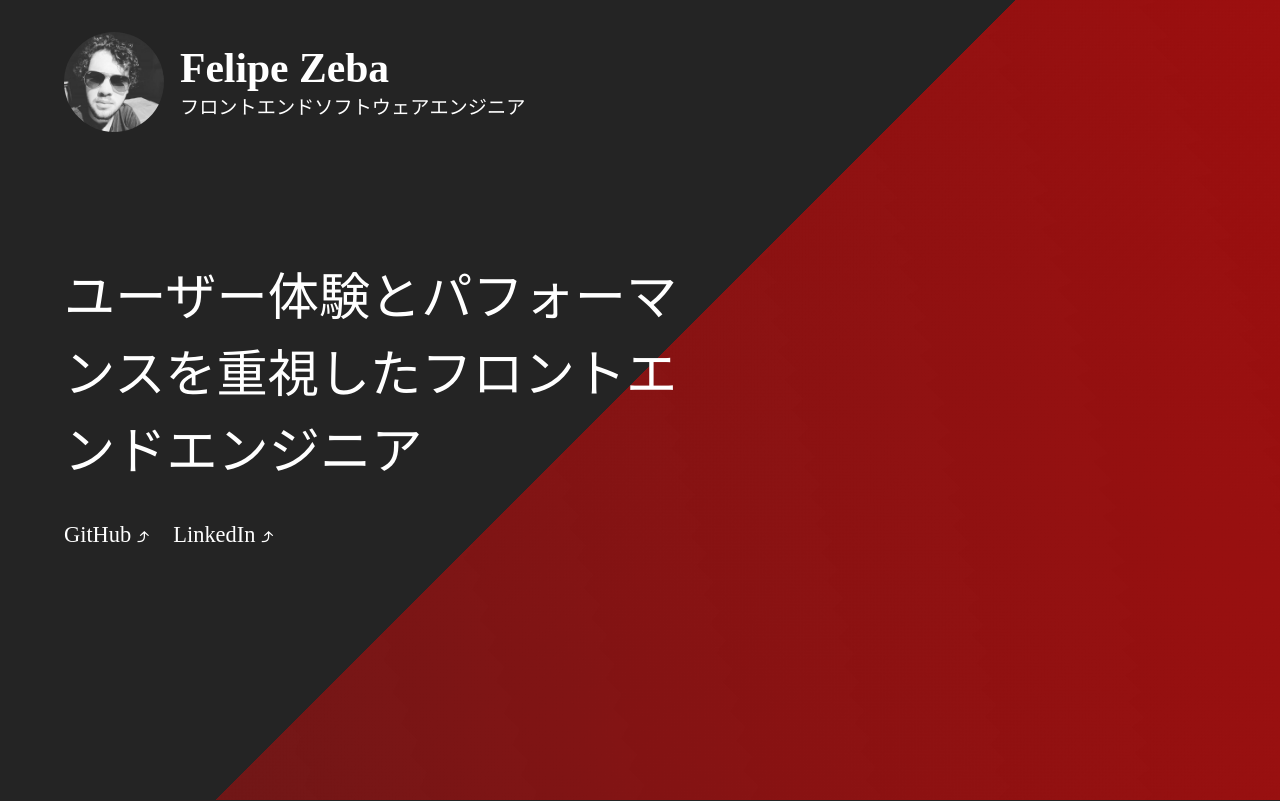
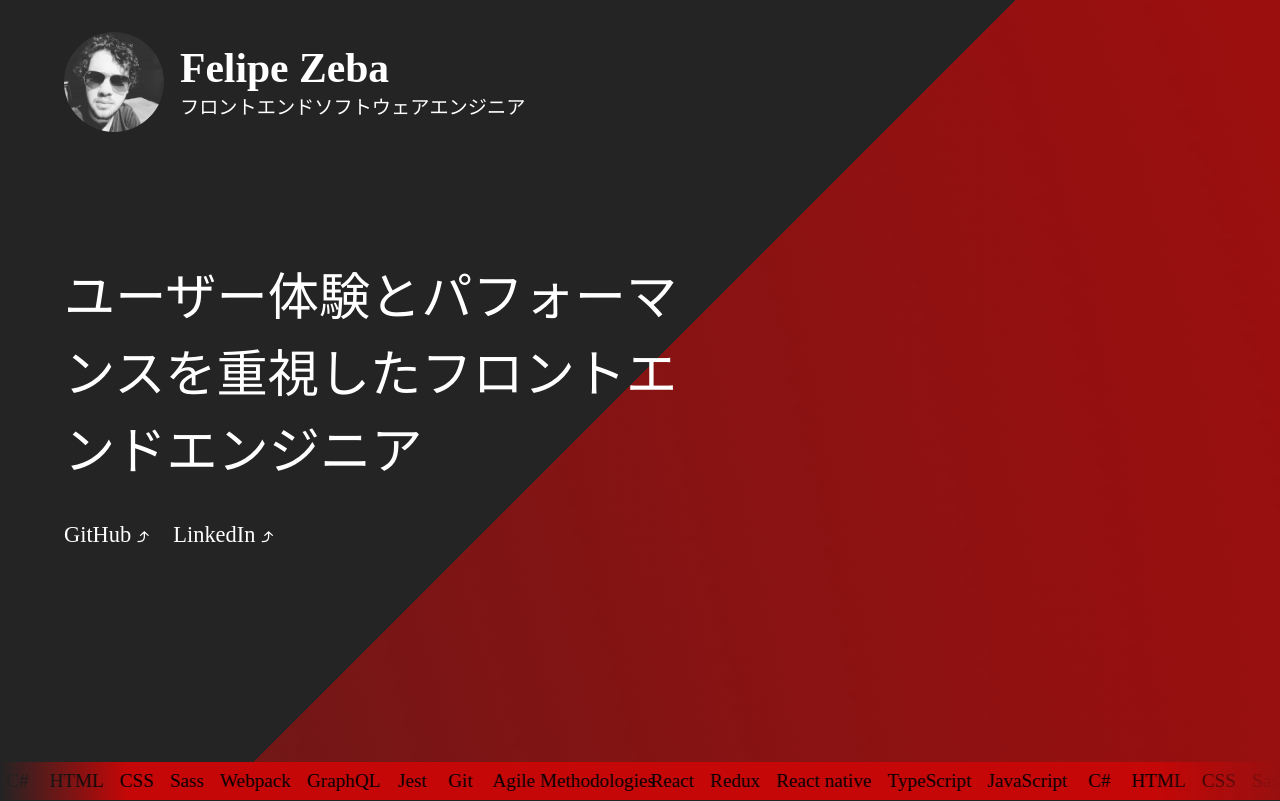
Before and after one commit to felipe-zg/css-demo, a React (Vite) app: page / in a window 1280 px wide. Shown: the top 801 px of the page. Built offline with nearby package versions, Linux system fonts and the light colour scheme; a web font is replaced by a local one.

Commit message:
feat: display Skills Marquee

```diff
--- a/src/pages/Home/Home.tsx
+++ b/src/pages/Home/Home.tsx
@@ -1,6 +1,6 @@
 import styles from "./Home.module.scss";
-import { RoundImage, Text } from "../../components";
-import { githubLink, linkedinLink } from "../../consts";
+import { Marquee, RoundImage, Text } from "../../components";
+import { githubLink, linkedinLink, skills } from "../../consts";
 
 const Home: React.FC = () => {
   return (
@@ -27,6 +27,7 @@ const Home: React.FC = () => {
           </div>
         </div>
       </div>
+      <Marquee items={skills} />
     </div>
   );
 };
```
